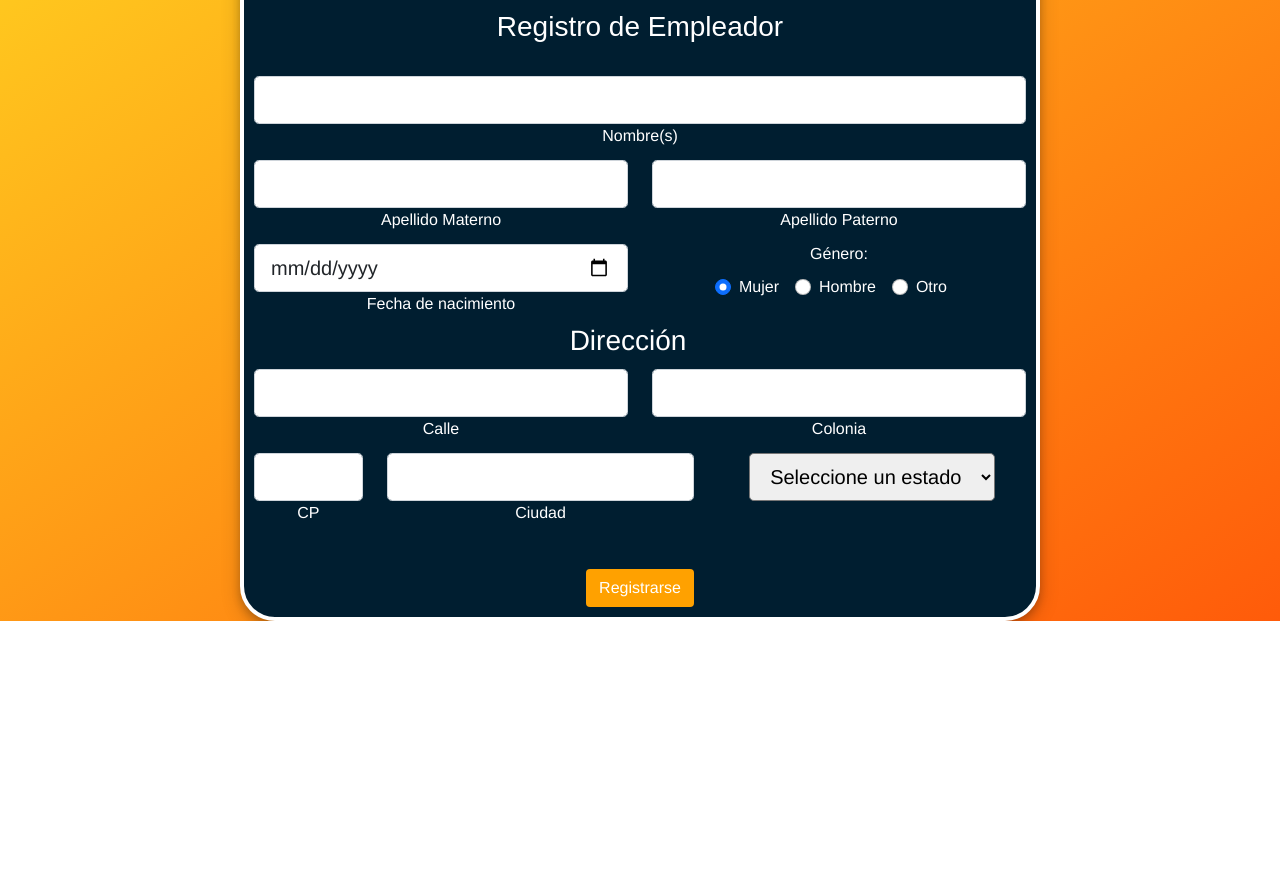
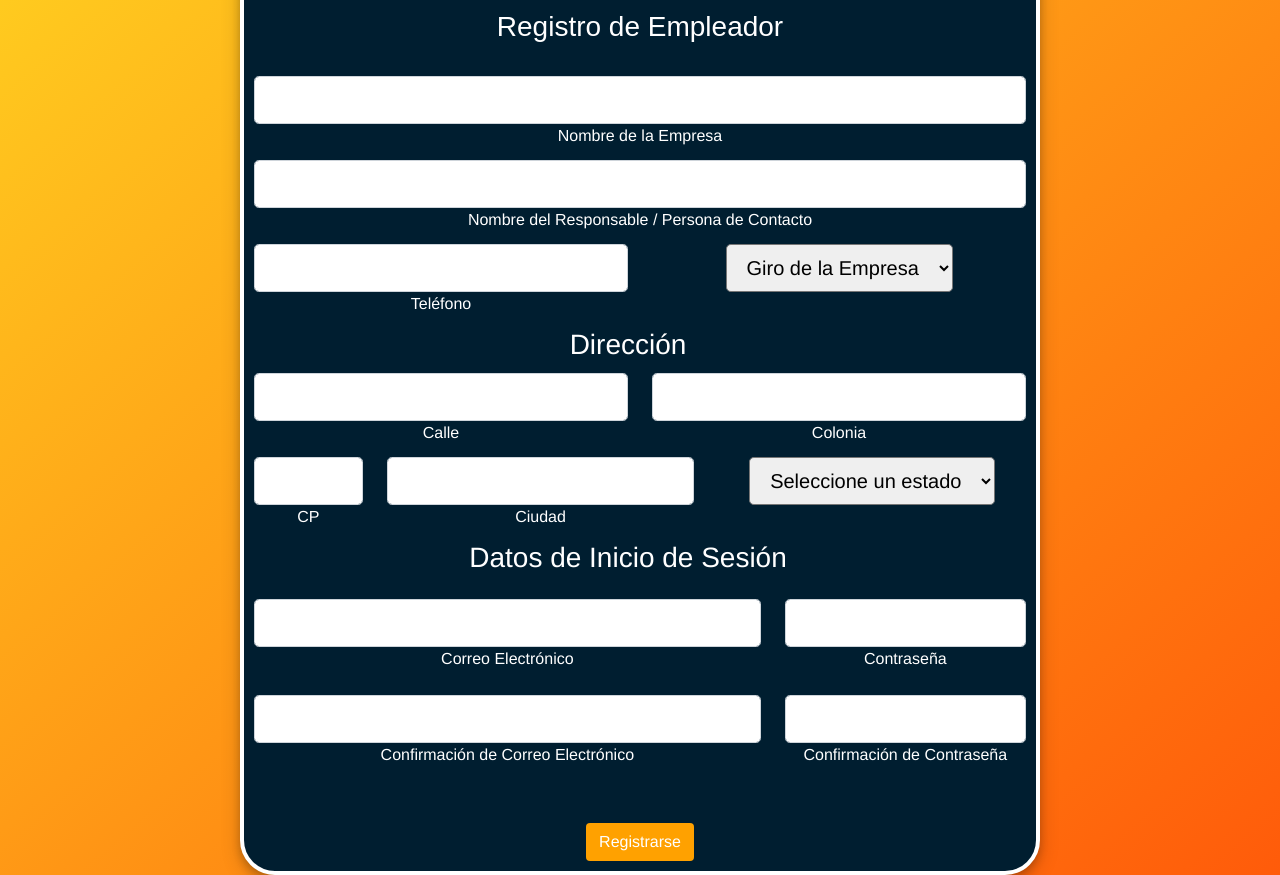
Before and after one commit to EduardoKiritek/ukualink, a Vue app: page /register/R_Empleador in a window 1280 px wide. Shown: the part 260-1135 px from the top of the page. Before the commit the page ends 881 px from the top, so only its background shows below. Built offline with nearby package versions, Linux system fonts and the light colour scheme.

Commit message:
Se terminaron los dos registros de empleados y empleadores

```diff
--- a/src/components/R_Empleado.vue
+++ b/src/components/R_Empleado.vue
@@ -86,8 +86,6 @@
                       >
                     </div>
                   </div>
-
-
                 </div>
                 <div class="row">
                   <div class="col-md-5 mb-2">
@@ -200,6 +198,7 @@
                       >
                     </div>
                   </div>
+                  <div class="row">
                   <div class="col-md-12 mb-3">
                     <div class="form-outline">
                       <input
@@ -212,7 +211,34 @@
                       >
                     </div>
                   </div>
+                  </div>
+                  <div class="row">
+                                      <div class="col-md-6 mb-3">
+                    <div class="form-outline">
+                      <input
+                        type="file"
+                        id="lastName"
+                        class="form-control form-control-lg"
+                      />
+                      <label class="form-label white" for="lastName"
+                        >Ingrese Foto Delantera de su INE</label
+                      >
+                    </div>
+                  </div>
+                                    <div class="col-md-6 mb-3">
+                    <div class="form-outline">
+                      <input
+                        type="file"
+                        id="lastName"
+                        class="form-control form-control-lg"
+                      />
+                      <label class="form-label white" for="lastName"
+                        >Ingrese Foto Trasera de su INE</label
+                      >
+                    </div>
+                  </div>
 
+                  </div>
                 </div>
                 <div class="row col-md-12 mb-3 white">
                   <h3>Dirección</h3>
@@ -304,7 +330,6 @@
                       >
                     </div>
                   </div>
-
                 </div>
                 <div class="row">
                   <div class="col-md-8 mb-3">
@@ -364,10 +389,10 @@ export default {
   background: -webkit-linear-gradient(to bottom right, #ffa100, #08a5ff);
 
   /* W3C, IE 10+/ Edge, Firefox 16+, Chrome 26+, Opera 12+, Safari 7+ */
-  background: linear-gradient(to bottom right, #9CE9FF, #1317EA);
+  background: linear-gradient(to bottom right, #9ce9ff, #1317ea);
 }
 
-.redondeo{
+.redondeo {
   border-radius: 35px;
 }
 
@@ -406,7 +431,6 @@ html {
     0 6px 20px 0 rgba(0, 0, 0, 0.19);
   -moz-box-shadow: 0 4px 8px 0 rgba(0, 0, 0, 0.2),
     0 6px 20px 0 rgba(0, 0, 0, 0.19);
-
 }
 .brand_logo_container {
   position: absolute;
--- a/src/components/R_Empleador.vue
+++ b/src/components/R_Empleador.vue
@@ -1,157 +1,202 @@
 <template >
   <div>
     <section class="gradient-custom">
-
-  <div class="container h-100  ">
-    <div class="d-flex justify-content-center h-100 ">
+      <div class="container h-100">
+        <div class="d-flex justify-content-center h-100">
           <div class="user_card redondeo">
             <div class="d-flex justify-content-center">
               <div class="brand_logo_container">
-            <img src="@/assets/Logo_Circle.png" class="brand_logo" alt="Logo" />
+                <img
+                  src="@/assets/Logo_Circle.png"
+                  class="brand_logo"
+                  alt="Logo"
+                />
               </div>
             </div>
-        <div class="d-flex justify-content-center form_container ">
+            <div class="d-flex justify-content-center form_container">
               <form>
                 <h3 class="font white">Registro de Empleador</h3>
 
-   <br>
+                <br />
                 <div class="row">
                   <div class="col-md-12 mb-1">
-
                     <div class="form-outline">
-                    <input type="text" id="firstName" class="form-control form-control-lg" />
-                    <label class="form-label white" for="firstName">Nombre(s)</label>
+                      <input
+                        type="text"
+                        id=""
+                        class="form-control form-control-lg"
+                      />
+                      <label class="form-label white" for=""
+                        >Nombre de la Empresa</label
+                      >
+                    </div>
+                  </div>
                 </div>
 
+                <div class="row">
+                  <div class="col-md-12 mb-1">
+                    <div class="form-outline">
+                      <input
+                        type="text"
+                        id="firstName"
+                        class="form-control form-control-lg"
+                      />
+                      <label class="form-label white" for=""
+                        >Nombre del Responsable / Persona de Contacto</label
+                      >
+                    </div>
                   </div>
                 </div>
                 <div class="row">
                   <div class="col-md-6 mb-1">
-
                     <div class="form-outline">
-                    <input type="text" id="lastName" class="form-control form-control-lg" />
-                    <label class="form-label white" for="lastName">Apellido Materno</label>
+                      <input
+                        type="number"
+                        id=""
+                        class="form-control form-control-lg"
+                      />
+                      <label class="form-label white" for=""
+                        >Teléfono</label
+                      >
+                    </div>
+                  </div>
+                                    <div class="col-md-6 mb-1">
+                    <select class="select form-control-lg">
+                      <option value="1">Giro de la Empresa</option>
+                      <option value="2">Industrial</option>
+                      <option value="3">Comercial</option>
+                      <option value="4">De Servicio</option>
+                    </select>
+                  </div>
                 </div>
 
-                </div>
-                <div class="col-md-6 mb-1">
-
-                  <div class="form-outline">
-                    <input type="text" id="lastName" class="form-control form-control-lg" />
-                    <label class="form-label white" for="lastName">Apellido Paterno</label>
-                  </div>
-
-                </div>
-              </div>
-              <div class="row">
-                <div class="col-md-6 mb- d-flex align-items-center">
-
-                  <div class="form-outline datepicker w-100">
-                    <input
-                      type="date"
-                      class="form-control form-control-lg"
-                      id="birthdayDate"
-                    />
-                    <label for="birthdayDate" class="form-label white">Fecha de nacimiento</label>
-                  </div>
-
-                </div>
-                <div class="col-md-6 mb-1">
-
-                  <h6 class="mb-2 pb-1 white">Género: </h6>
-
-                  <div class="form-check form-check-inline">
-                    <input
-                      class="form-check-input"
-                      type="radio"
-                      name="inlineRadioOptions"
-                      id="femaleGender"
-                      value="option1"
-                      checked
-                    />
-                    <label class="form-check-label white" for="femaleGender">Mujer</label>
-                  </div>
-
-                  <div class="form-check form-check-inline">
-                    <input
-                      class="form-check-input"
-                      type="radio"
-                      name="inlineRadioOptions"
-                      id="maleGender"
-                      value="option2"
-                    />
-                    <label class="form-check-label white" for="maleGender">Hombre</label>
-                  </div>
-
-                  <div class="form-check form-check-inline">
-                    <input
-                      class="form-check-input"
-                      type="radio"
-                      name="inlineRadioOptions"
-                      id="otherGender"
-                      value="option3"
-                    />
-                    <label class="form-check-label white" for="otherGender">Otro</label>
-                  </div>
-                </div>
-              </div>
-              <div class='row col-md-12 mb-1 white'>
+                <div class="row col-md-12 mb-1 white">
                   <h3>Dirección</h3>
                 </div>
                 <div class="row">
                   <div class="col-md-6 mb-1">
-
                     <div class="form-outline">
-                    <input type="text" id="lastName" class="form-control form-control-lg" />
-                    <label class="form-label white" for="lastName">Calle</label>
+                      <input
+                        type="text"
+                        id="lastName"
+                        class="form-control form-control-lg"
+                      />
+                      <label class="form-label white" for="lastName"
+                        >Calle</label
+                      >
                     </div>
-
                   </div>
                   <div class="col-md-6 mb-1">
-
                     <div class="form-outline">
-                    <input type="text" id="lastName" class="form-control form-control-lg" />
-                    <label class="form-label white" for="lastName">Colonia</label>
+                      <input
+                        type="text"
+                        id="lastName"
+                        class="form-control form-control-lg"
+                      />
+                      <label class="form-label white" for="lastName"
+                        >Colonia</label
+                      >
                     </div>
-
                   </div>
                 </div>
 
                 <div class="row">
                   <div class="col-md-2 mb-1">
-
                     <div class="form-outline">
-                    <input type="text" id="lastName" class="form-control form-control-lg" />
+                      <input
+                        type="text"
+                        id="lastName"
+                        class="form-control form-control-lg"
+                      />
                       <label class="form-label white" for="lastName">CP</label>
                     </div>
-
                   </div>
                   <div class="col-md-5 mb-1">
-
                     <div class="form-outline">
-                    <input type="text" id="lastName" class="form-control form-control-lg" />
-                    <label class="form-label white" for="lastName">Ciudad</label>
+                      <input
+                        type="text"
+                        id="lastName"
+                        class="form-control form-control-lg"
+                      />
+                      <label class="form-label white" for="lastName"
+                        >Ciudad</label
+                      >
                     </div>
-
                   </div>
                   <div class="col-md-5 mb-1">
-
-                  <select class="select form-control-lg ">
-                    <option value="1" >Seleccione un estado</option>
+                    <select class="select form-control-lg">
+                      <option value="1">Seleccione un estado</option>
                       <option value="2">Michoacán</option>
                       <option value="3">Jalisco</option>
                       <option value="4">Querétaro</option>
                     </select>
-
-
                   </div>
                 </div>
+                <div class="row col-md-12 mb-3 white">
+                  <h3>Datos de Inicio de Sesión</h3>
+                </div>
+                <div class="row">
+                  <div class="col-md-8 mb-3">
+                    <div class="form-outline">
+                      <input
+                        type="email"
+                        id="lastName"
+                        class="form-control form-control-lg"
+                      />
+                      <label class="form-label white" for="lastName"
+                        >Correo Electrónico</label
+                      >
+                    </div>
+                  </div>
+                  <div class="col-md-4 mb-3">
+                    <div class="form-outline">
+                      <input
+                        type="password"
+                        id="lastName"
+                        class="form-control form-control-lg"
+                      />
+                      <label class="form-label white" for="lastName"
+                        >Contraseña</label
+                      >
+                    </div>
+                  </div>
+                </div>
+                <div class="row">
+                  <div class="col-md-8 mb-3">
+                    <div class="form-outline">
+                      <input
+                        type="email"
+                        id="lastName"
+                        class="form-control form-control-lg"
+                      />
+                      <label class="form-label white" for="lastName"
+                        >Confirmación de Correo Electrónico</label
+                      >
+                    </div>
+                  </div>
+                  <div class="col-md-4 mb-3">
+                    <div class="form-outline">
+                      <input
+                        type="password"
+                        id="lastName"
+                        class="form-control form-control-lg"
+                      />
+                      <label class="form-label white" for="lastName"
+                        >Confirmación de Contraseña</label
+                      >
+                    </div>
+                  </div>
+                </div>
+
                 <div class="mt-4 pt-2">
-                <input class="btn login_btn" type="submit" value="Registrarse" />
+                  <input
+                    class="btn login_btn"
+                    type="submit"
+                    value="Registrarse"
+                  />
                 </div>
               </form>
             </div>
-
           </div>
         </div>
       </div>
@@ -174,15 +219,15 @@ export default {
   background: -webkit-linear-gradient(to bottom right, #ffa100, #08a5ff);
 
   /* W3C, IE 10+/ Edge, Firefox 16+, Chrome 26+, Opera 12+, Safari 7+ */
-  background: linear-gradient(to bottom right, #FFD621, #FF5B0A)
+  background: linear-gradient(to bottom right, #ffd621, #ff5b0a);
 }
 
-.back{
+.back {
   background: #08a5ff;
   font-family: sans-serif;
 }
 
-.font{
+.font {
   font-family: sans-serif;
 }
 
@@ -192,10 +237,10 @@ html {
   height: 100%;
   background: #60a3bc !important;
 }
-.white{
+.white {
   color: white;
 }
-.redondeo{
+.redondeo {
   border-radius: 35px;
 }
 .user_card {
@@ -216,7 +261,6 @@ html {
     0 6px 20px 0 rgba(0, 0, 0, 0.19);
   -moz-box-shadow: 0 4px 8px 0 rgba(0, 0, 0, 0.2),
     0 6px 20px 0 rgba(0, 0, 0, 0.19);
-
 }
 .brand_logo_container {
   position: absolute;
@@ -241,11 +285,10 @@ html {
 .select-input.form-control[readonly]:not([disabled]) {
   font-size: 1rem;
   line-height: 2.15;
-  padding-left: .75em;
-  padding-right: .75em;
+  padding-left: 0.75em;
+  padding-right: 0.75em;
 }
 .login_btn {
-
   background: #ffa100 !important;
   color: white !important;
 }
@@ -276,7 +319,7 @@ html {
   background-color: #ffa100 !important;
 }
 
-.margR{
+.margR {
   margin-right: 10px;
 }
 </style>
```
Lines whose indentation alone changed are shown as unchanged.
